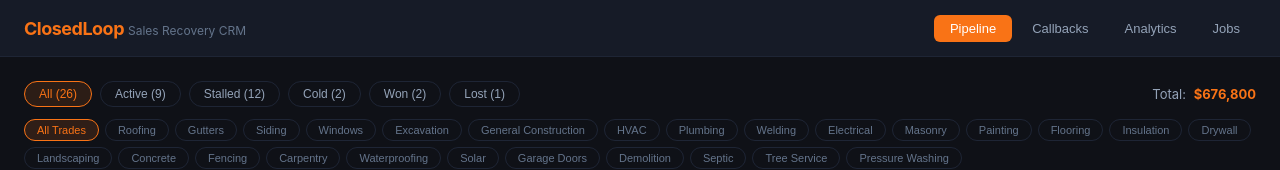
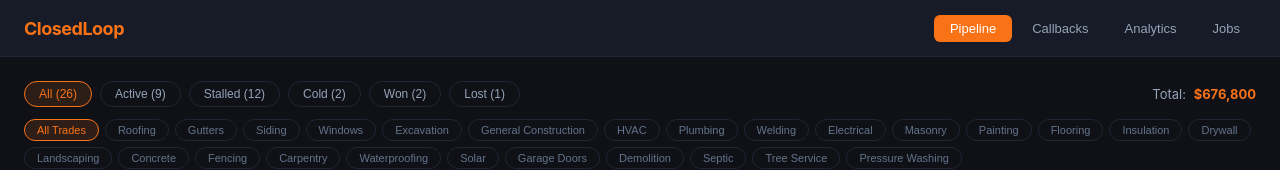
Before and after one commit to Mironenko13/closedloop-crm, a React (Create React App) app: page / in a window 1280 px wide. Shown: the top 170 px of the page. Built offline with nearby package versions, Linux system fonts and the light colour scheme.

Commit message:
rebranded to ClosedLoop

```diff
--- a/src/App.js
+++ b/src/App.js
@@ -1556,7 +1556,6 @@ export default function App() {
       <header style={S.header}>
         <div>
           <span style={S.logo}>ClosedLoop</span>
-          <span style={S.logoSub}>Sales Recovery CRM</span>
         </div>
         <div style={S.tabs}>
           {[
```
